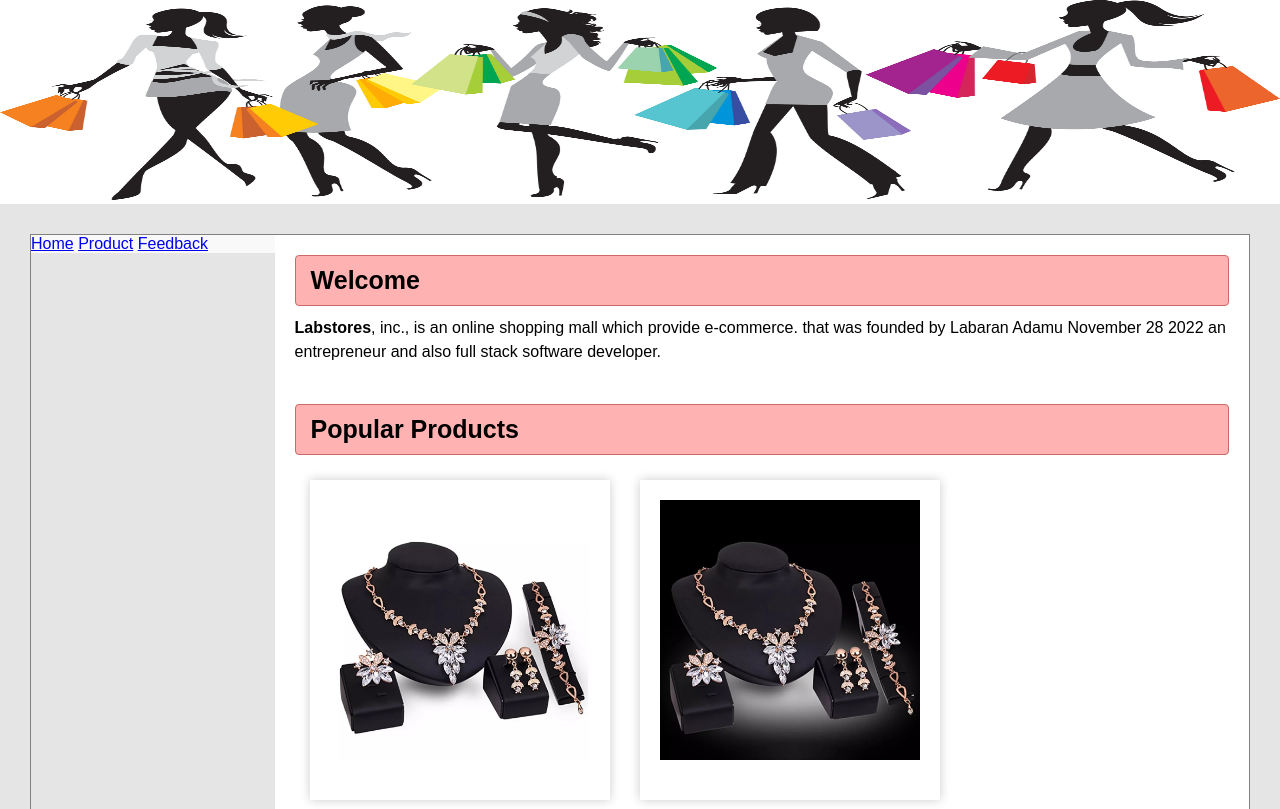
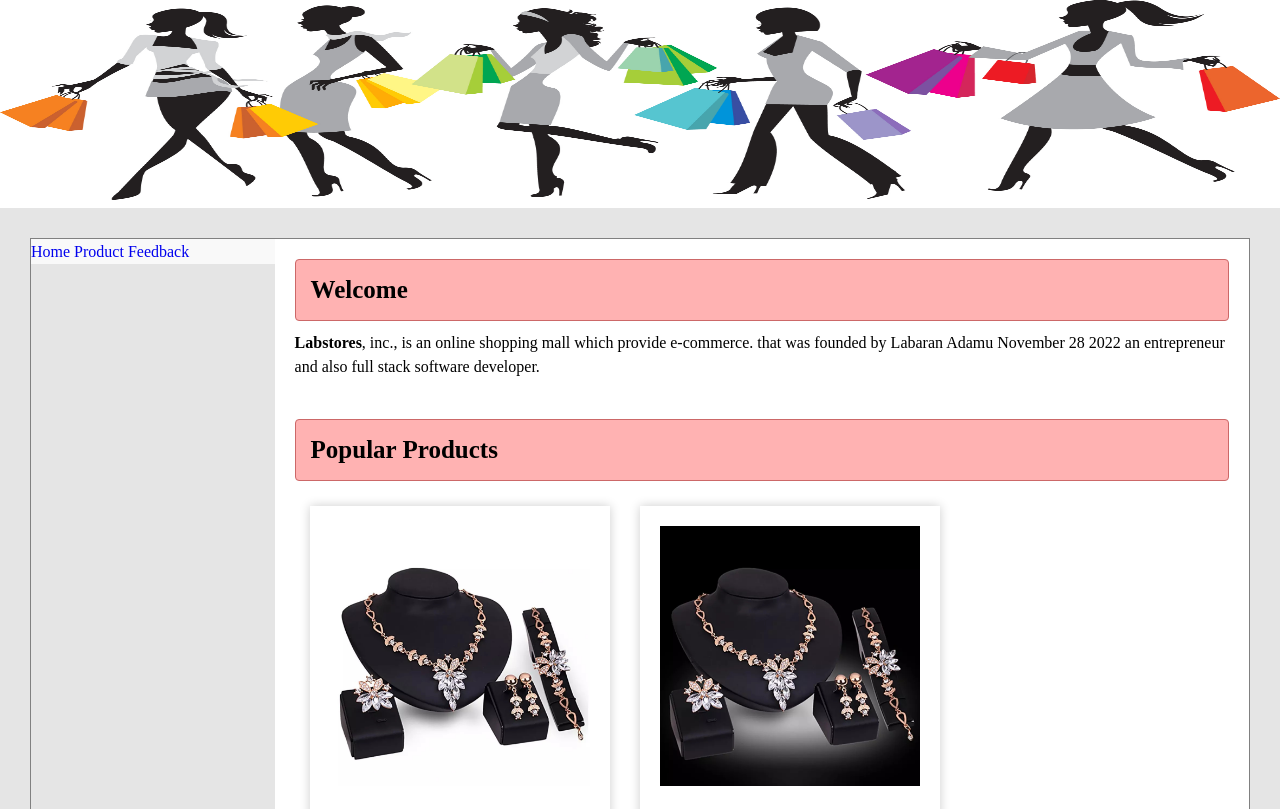
Before and after one commit to genius-devops/labStores, a plain HTML site: page index.html in a window 1280 px wide. Shown: the top 809 px of the page. Drawn offline with Linux system fonts and the light colour scheme.

Commit message:
17th Jan, commit

```diff
--- a/style.css
+++ b/style.css
@@ -1,9 +1,32 @@
-body {
+*,
+*::before,
+*::after{
+    box-sizing: border-box;
+}
+
+html{
+    box-sizing: inherit;
+    font-size: 100%;
+    line-height: 1.6;
+}
+
+html, body{
+    height: 100%;
+}
+
+body{
+    padding: 0;
     margin: 0;
-    font-family: sans-serif;
 }
-*{
-    box-sizing: border-box;
+
+h1, h2, h3, h4, h5{
+    margin: 0;
+    padding: 0;
+}
+
+a, li{
+    text-decoration: none;
+    list-style-type: none;
 }
 
 .header{
```
